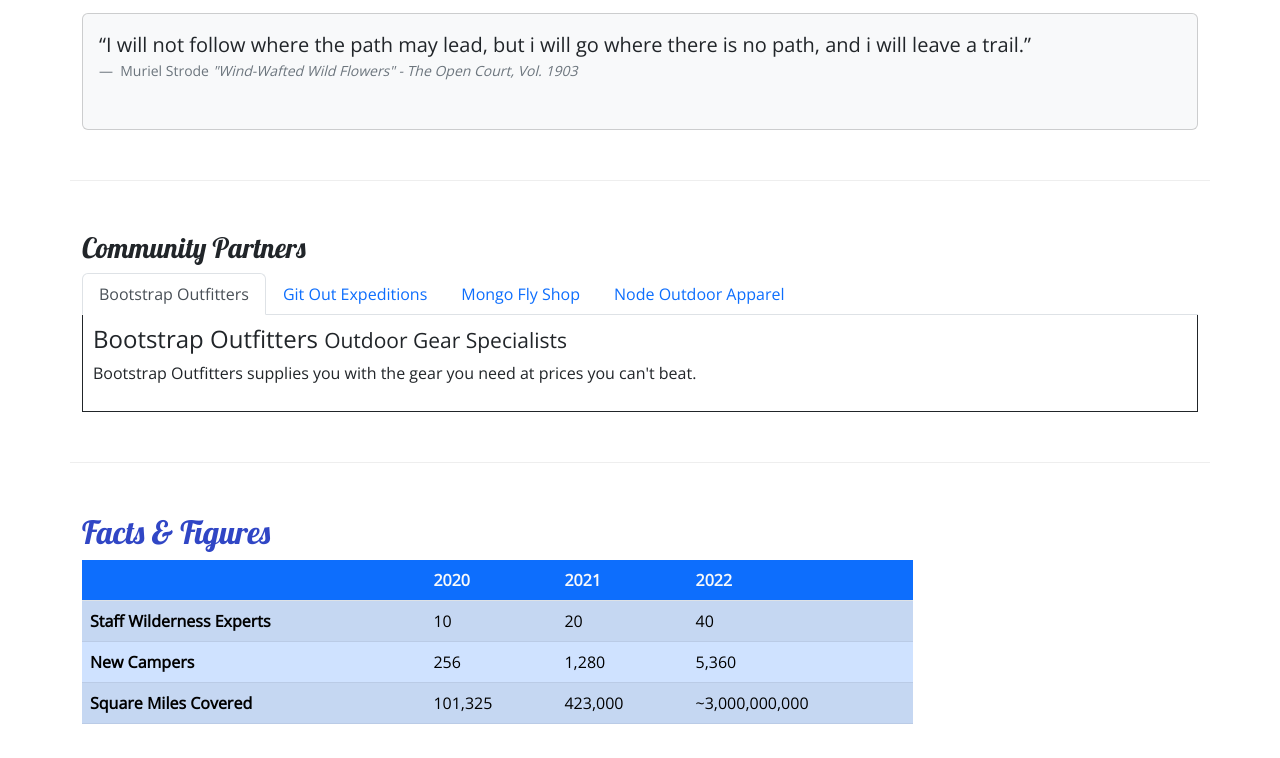
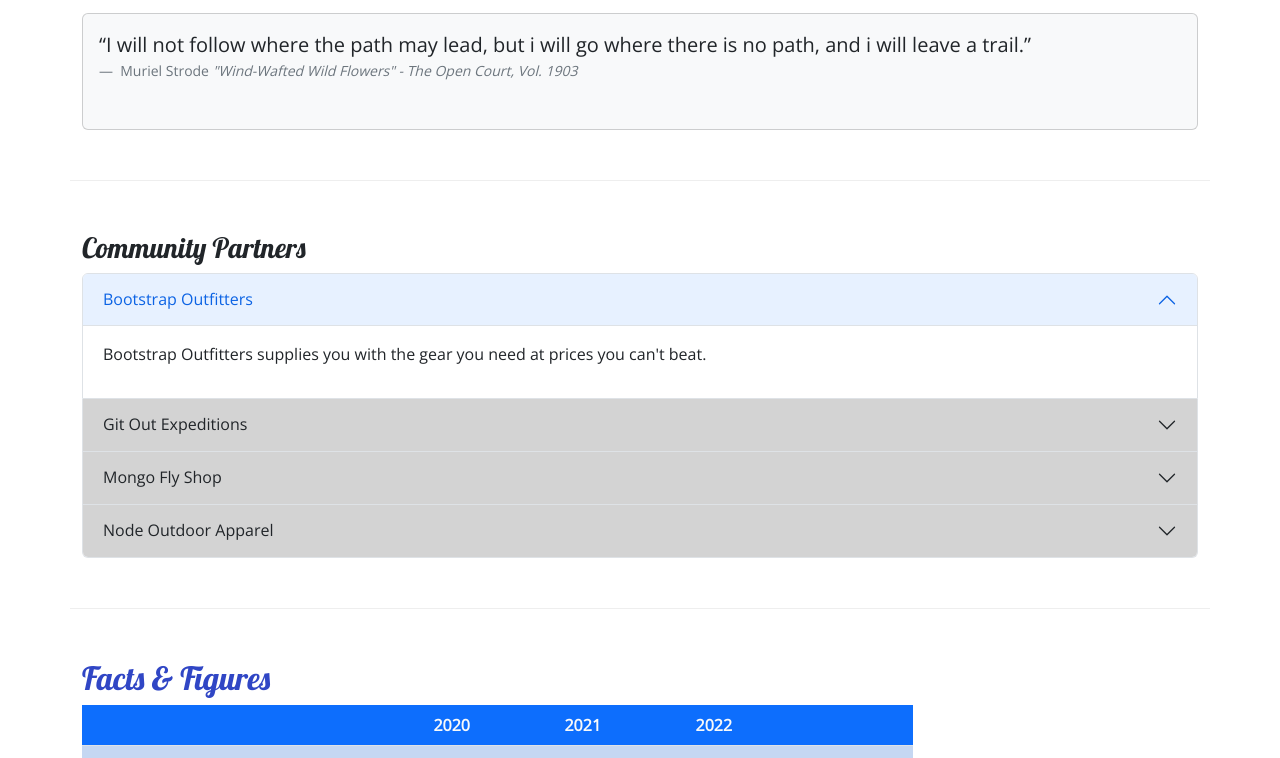
Before and after one commit to KibaaraNava/nucamp-test-website, a plain HTML site: page aboutus.html in a window 1280 px wide. Shown: the part 613-1371 px from the top of the page. Drawn offline with nearby package versions, Linux system fonts and the light colour scheme.

Commit message:
Accordion

```diff
--- a/aboutus.html
+++ b/aboutus.html
@@ -113,28 +113,55 @@
         <section class="row row-content">
             <div>
                 <h3 class="col">Community Partners</h3>
-                <ul class="nav nav-tabs">
-                    <li class="nav-item"><a class="nav-link active" href="#bootstrap" role="tab" data-bs-toggle="tab">Bootstrap Outfitters</a></li>
-                    <li class="nav-item"><a href="#git" class="nav-link" role="tab" data-bs-toggle="tab">Git Out Expeditions</a></li>
-                    <li class="nav-item"><a href="#mongo" class="nav-link" role="tab" data-bs-toggle="tab">Mongo Fly Shop</a></li>
-                    <li class="nav-item"><a href="#node" class="nav-link" role="tab" data-bs-toggle="tab">Node Outdoor Apparel</a></li>
-                </ul>
-                <div class="tab-content">
-                    <div role="tabpanel" class="tab-pane fade show active" id="bootstrap">
-                        <h4>Bootstrap Outfitters <small>Outdoor Gear Specialists</small></h4>
-                        <p class="d-none d-sm-block">Bootstrap Outfitters supplies you with the gear you need at prices you can't beat.</p>
+
+                <div class="accordion" id="accordionExample">
+                    <div class="accordion-item">
+                        <h4 class="accordion-header">
+                            <button type="button" class="accordion-button" data-bs-toggle="collapse" data-bs-target="#bootstrap">
+                                Bootstrap Outfitters
+                            </button>
+                        </h4>
+                        <div id="bootstrap" class="accordion-collapse collapse show" data-bs-parent="#accordionExample">
+                            <div class="accordion-body d-none d-sm-block">
+                                <p>Bootstrap Outfitters supplies you with the gear you need at prices you can't beat.</p>
+                            </div>
+                        </div>
                     </div>
-                    <div role="tabpanel" class="tab-pane fade" id="git">
-                        <h4>Git Out Expeditions <small>Group Adventure Expeditions</small></h4>
-                        <p class="d-none d-sm-block">Join Git Out Expeditions to explore new horizons with a group of other adventurers!</p>
+                    <div class="accordion-item">
+                        <h4 class="accordion-header">
+                            <button class="accordion-button collapsed" type="button" data-bs-toggle="collapse" data-bs-target="#git">
+                                Git Out Expeditions
+                            </button>
+                        </h4>
+                        <div id="git" class="accordion-collapse collapse" data-bs-parent="#accordionExample">
+                            <div class="accordion-body d-none d-sm-block">
+                                <p>Join Git Out Expeditions to explore new horizons with a group of other adventurers!</p>
+                            </div>
+                        </div>
                     </div>
-                    <div role="tabpanel" class="tab-pane fade" id="mongo">
-                        <h4>Mongo Fly Shop <small>Your Neighborhood Fly Fishing Shop</small></h4>
-                        <p class="d-none d-sm-block">Need a new fishing pole, a tacklebox, or flies of all kinds? Stop by Mongo Fly Shop.</p>
+                    <div class="accordion-item">
+                        <h4 class="accordion-header">
+                            <button class="accordion-button collapsed" type="button" data-bs-toggle="collapse" data-bs-target="#mongo">
+                                Mongo Fly Shop
+                            </button>
+                        </h4>
+                        <div id="mongo" class="accordion-collapse collapse" data-bs-parent="#accordionExample">
+                            <div class="accordion-body d-none d-sm-block">
+                                <p>Need a new fishing pole, a tacklebox, or flies of all kinds? Stop by Mongo Fly Shop.</p>
+                            </div>
+                        </div>
                     </div>
-                    <div role="tabpanel" class="tab-pane fade" id="node">
-                        <h4>Node Outdoor Apparel <small>Outdoor Clothes & Shoes</small></h4>
-                        <p class="d-none d-sm-block">From polar fleeces to swimsuits, hiking boots to waders, a visit to Node will be sure to get you covered.</p>
+                    <div class="accordion-item">
+                        <h4 class="accordion-header">
+                            <button class="accordion-button collapsed" type="button" data-bs-toggle="collapse" data-bs-target="#node">
+                                Node Outdoor Apparel
+                            </button>
+                        </h4>
+                        <div id="node" class="accordion-collapse collapse" data-bs-parent="#accordionExample">
+                            <div class="accordion-body d-none d-sm-block">
+                                <p>From polar fleeces to swimsuits, hiking boots to waders, a visit to Node will be sure to get you covered.</p>
+                            </div>
+                        </div>
                     </div>
                 </div>
             </div>
--- a/css/styles.css
+++ b/css/styles.css
@@ -34,8 +34,6 @@ footer {
 .navbar {
     background: #901cad;
 }
-.tab-content {
-    border: 1px solid;
-    border-top: none;
-    padding: 10px;
+.accordion-button {
+    background-color: #d3d3d3;
 }
```
